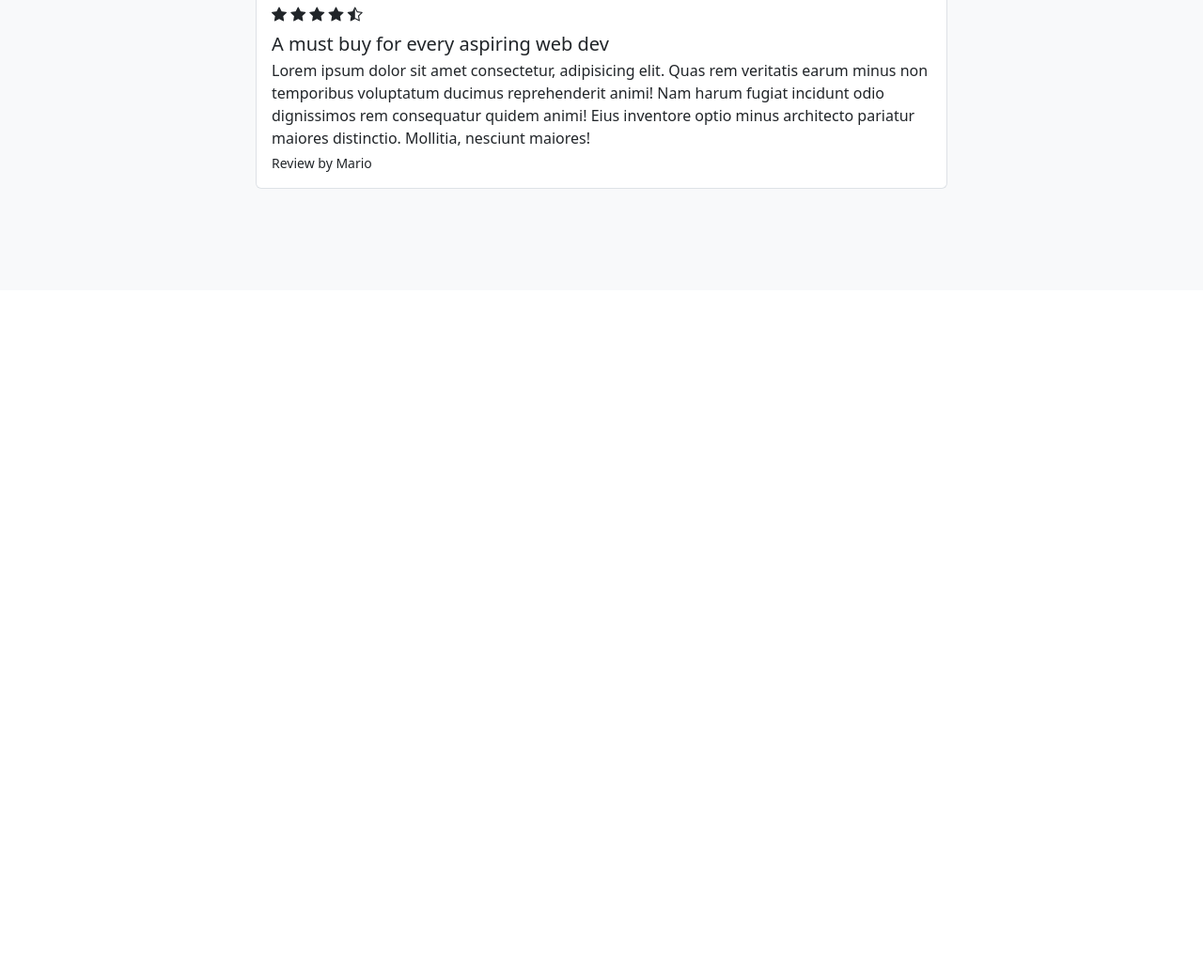
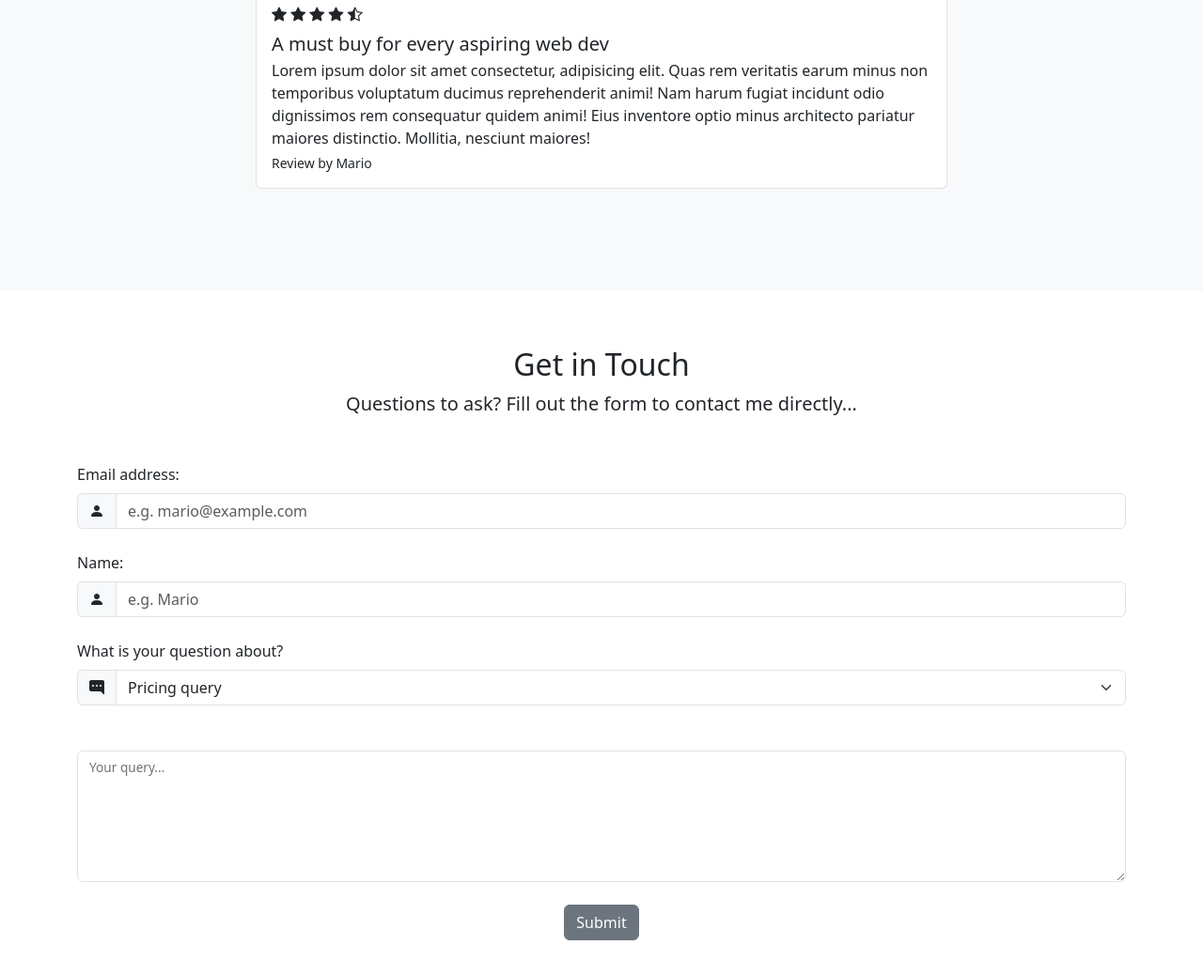
Before and after one commit to adelem147/Bootstrap5, a plain HTML site: page index.html in a window 1280 px wide. Shown: the part 3121-4160 px from the top of the page at 94% size. Before the commit the page ends 3430 px from the top, so only its background shows below. Drawn offline with nearby package versions, Linux system fonts and the light colour scheme.

Commit message:
added forms

```diff
--- a/index.html
+++ b/index.html
@@ -6,8 +6,12 @@
       href="https://cdn.jsdelivr.net/npm/bootstrap@5.3.8/dist/css/bootstrap.min.css"
       rel="stylesheet"
       integrity="sha384-sRIl4kxILFvY47J16cr9ZwB07vP4J8+LH7qKQnuqkuIAvNWLzeN8tE5YBujZqJLB"
-      crossorigin="anonymous">
-      <link rel="stylesheet" href="https://cdn.jsdelivr.net/npm/bootstrap-icons@1.13.1/font/bootstrap-icons.min.css">
+      crossorigin="anonymous"
+    />
+    <link
+      rel="stylesheet"
+      href="https://cdn.jsdelivr.net/npm/bootstrap-icons@1.13.1/font/bootstrap-icons.min.css"
+    />
     <title>Net Ninja Pro - The Book</title>
     <style>
       section {
@@ -22,7 +26,8 @@
         <a href="#intro" class="navbar-brand">
           <span class="fw-bold text-secondary">
             <i class="bi bi-book-half"></i>
-             Net Ninja Pro - The Book </span>
+            Net Ninja Pro - The Book
+          </span>
         </a>
         <!-- toggle button for mobile nav -->
         <button
@@ -216,7 +221,7 @@
                     type="button"
                     data-bs-toggle="collapse"
                     data-bs-target="#chapter-2"
-                    aria-expanded="true"
+                    aria-expanded="false"
                     aria-controls="chapter-2"
                   >
                     Chapter 2 - Mastering CSS
@@ -252,7 +257,7 @@
                     type="button"
                     data-bs-toggle="collapse"
                     data-bs-target="#chapter-3"
-                    aria-expanded="true"
+                    aria-expanded="false"
                     aria-controls="chapter-3"
                   >
                     Chapter 3 - The Power of JavaScrip
@@ -287,7 +292,7 @@
                     type="button"
                     data-bs-toggle="collapse"
                     data-bs-target="#chapter-4"
-                    aria-expanded="true"
+                    aria-expanded="false"
                     aria-controls="chapter-4"
                   >
                     Chapter 4 - Storing Data (Firebase Database)
@@ -322,7 +327,7 @@
                     type="button"
                     data-bs-toggle="collapse"
                     data-bs-target="#chapter-5"
-                    aria-expanded="true"
+                    aria-expanded="false"
                     aria-controls="chapter-5"
                   >
                     Chapter 5 - User Authentication
@@ -449,8 +454,74 @@
     </section>
 
     <!-- contact form -->
+    <section id="contact">
+      <div class="container-lg">
+        <div class="text-center">
+          <h2>Get in Touch</h2>
+          <p class="lead">
+            Questions to ask? Fill out the form to contact me directly...
+          </p>
+        </div>
 
+        <div class="row justify-content-center my-5">
+          <div class="col lg-6">
+            <form>
+              <label for="email" class="form-label">Email address:</label>
+              <div class="mb-4 input-group">
+                <span class="input-group-text">
+                  <i class="bi bi-person-fill"></i>
+                </span>
+                <input
+                  type="email"
+                  class="form-control"
+                  id="email"
+                  placeholder="e.g. mario@example.com"
+                />
+              </div>
 
+              <label for="name" class="form-label">Name:</label>
+              <div class="input-group mb-4">
+                <span class="input-group-text">
+                  <i class="bi bi-person-fill"></i>
+                </span>
+                <input
+                  type="text"
+                  class="form-control"
+                  id="name"
+                  placeholder="e.g. Mario"
+                />
+              </div>
+
+              <label for="subject" class="form-label"
+                >What is your question about?</label
+              >
+              <div class="input-group mb-4">
+                <span class="input-group-text">
+                  <i class="bi bi-chat-right-dots-fill"></i>
+                </span>
+                <select class="form-select" id="subject">
+                  <option value="pricing" selected>Pricing query</option>
+                  <option value="content">Content query</option>
+                  <option value="other">Other query</option>
+                </select>
+              </div>
+
+              <div class="form-floating mb-4 mt-5">
+                <textarea
+                  id="query"
+                  class="form-control"
+                  style="height: 140px"
+                ></textarea>
+                <label for="query">Your query...</label>
+              </div>
+              <div class="mb-4 text-center">
+                <button type="submit" class="btn btn-secondary">Submit</button>
+              </div>
+            </form>
+          </div>
+        </div>
+      </div>
+    </section>
 
     <!-- get updates/modal trigger -->
 
```
